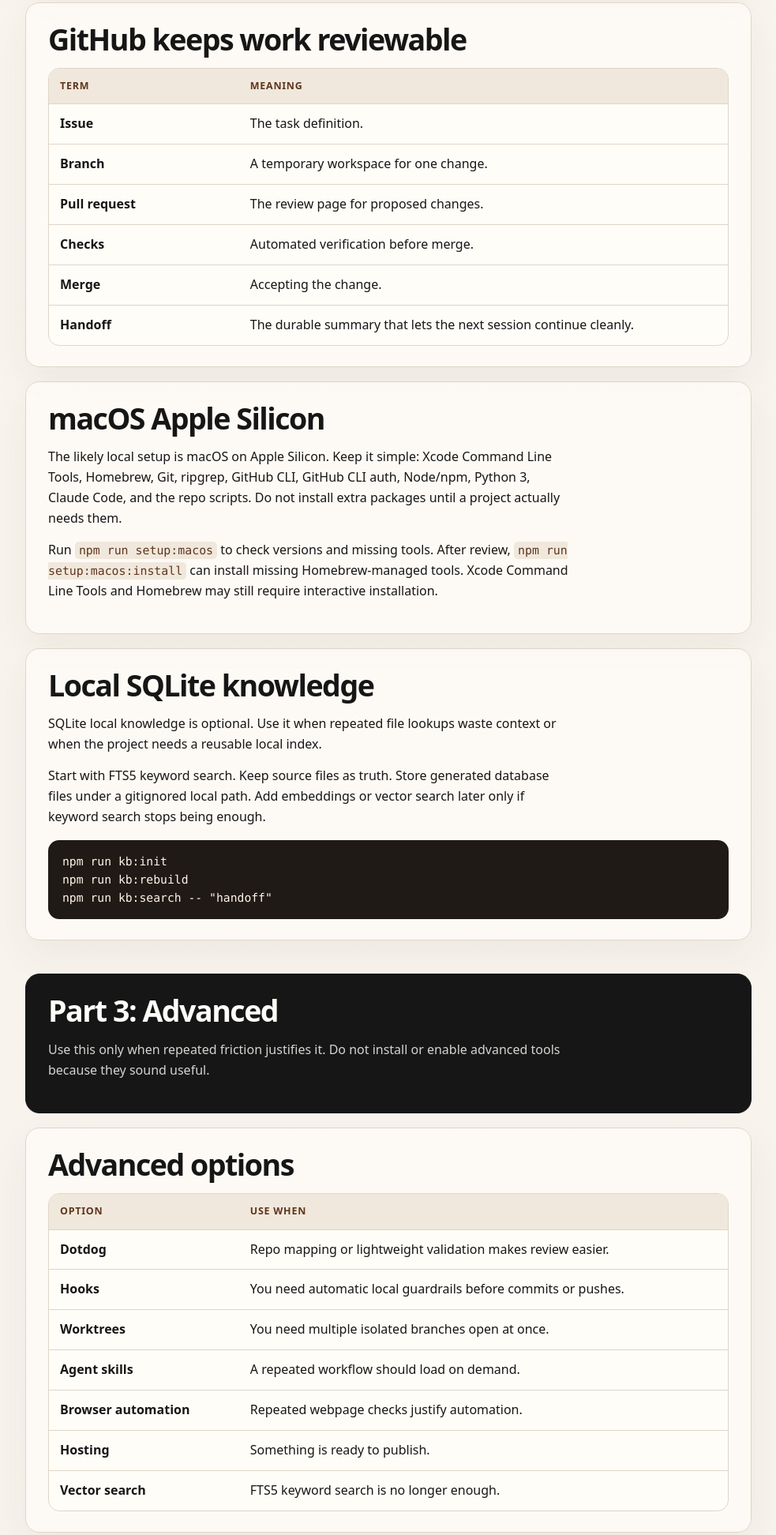
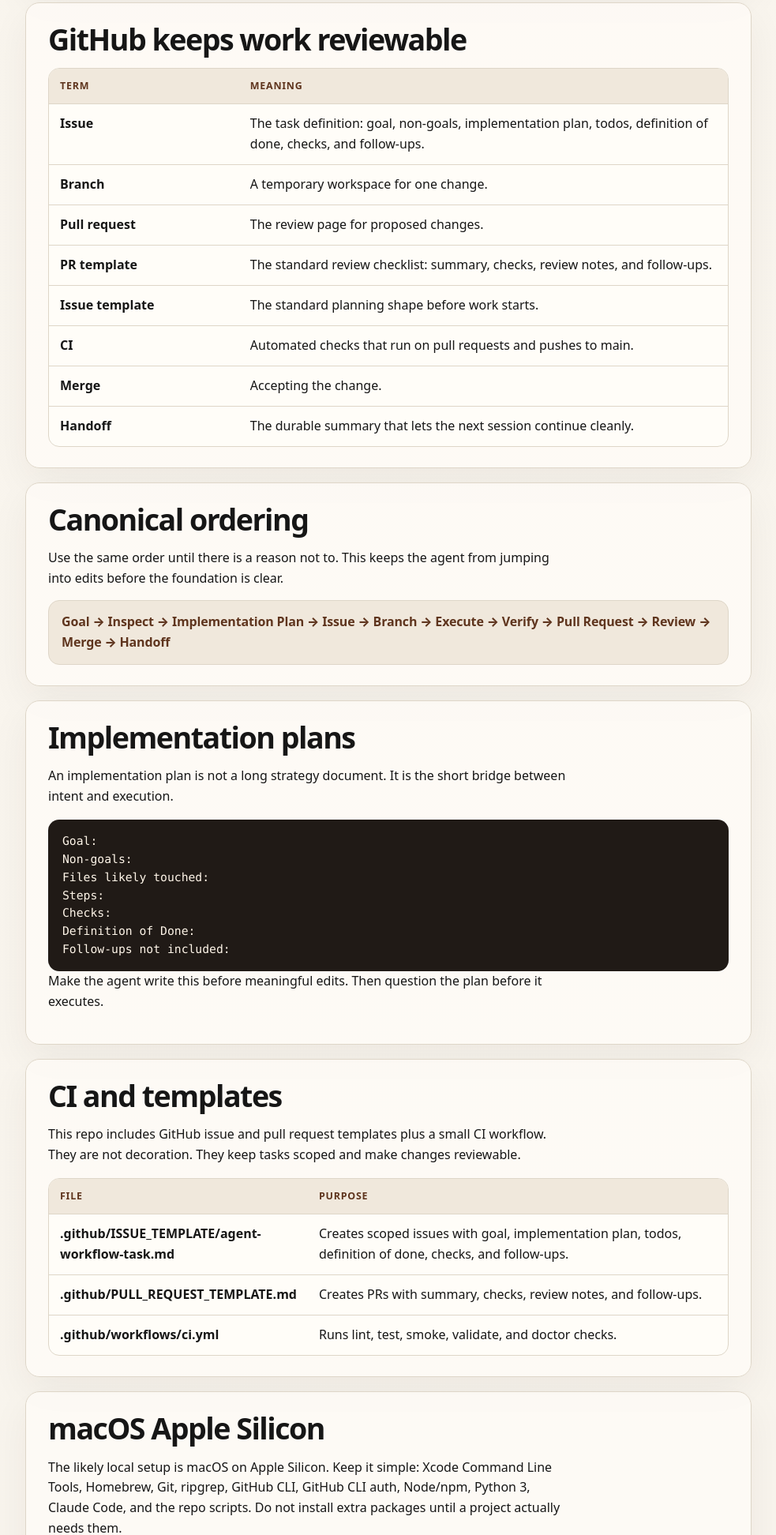
Before and after one commit to logohere/agent-workflow-starter, a website: page human-guide.html in a window 1280 px wide. Shown: the part 4591-6535 px from the top of the page at 79% size, without its empty margins (148-1131 px from the left). Drawn offline with Linux system fonts and the light colour scheme.

Commit message:
docs: explain templates ci and implementation plans

```diff
--- a/human-guide.html
+++ b/human-guide.html
@@ -313,12 +313,44 @@
     <h2>GitHub keeps work reviewable</h2>
     <table>
       <tr><th>Term</th><th>Meaning</th></tr>
-      <tr><td>Issue</td><td>The task definition.</td></tr>
+      <tr><td>Issue</td><td>The task definition: goal, non-goals, implementation plan, todos, definition of done, checks, and follow-ups.</td></tr>
       <tr><td>Branch</td><td>A temporary workspace for one change.</td></tr>
       <tr><td>Pull request</td><td>The review page for proposed changes.</td></tr>
-      <tr><td>Checks</td><td>Automated verification before merge.</td></tr>
+      <tr><td>PR template</td><td>The standard review checklist: summary, checks, review notes, and follow-ups.</td></tr>
+      <tr><td>Issue template</td><td>The standard planning shape before work starts.</td></tr>
+      <tr><td>CI</td><td>Automated checks that run on pull requests and pushes to main.</td></tr>
       <tr><td>Merge</td><td>Accepting the change.</td></tr>
       <tr><td>Handoff</td><td>The durable summary that lets the next session continue cleanly.</td></tr>
+    </table>
+  </section>
+
+  <section>
+    <h2>Canonical ordering</h2>
+    <p>Use the same order until there is a reason not to. This keeps the agent from jumping into edits before the foundation is clear.</p>
+    <div class="workflow">Goal → Inspect → Implementation Plan → Issue → Branch → Execute → Verify → Pull Request → Review → Merge → Handoff</div>
+  </section>
+
+  <section>
+    <h2>Implementation plans</h2>
+    <p>An implementation plan is not a long strategy document. It is the short bridge between intent and execution.</p>
+    <pre>Goal:
+Non-goals:
+Files likely touched:
+Steps:
+Checks:
+Definition of Done:
+Follow-ups not included:</pre>
+    <p>Make the agent write this before meaningful edits. Then question the plan before it executes.</p>
+  </section>
+
+  <section>
+    <h2>CI and templates</h2>
+    <p>This repo includes GitHub issue and pull request templates plus a small CI workflow. They are not decoration. They keep tasks scoped and make changes reviewable.</p>
+    <table>
+      <tr><th>File</th><th>Purpose</th></tr>
+      <tr><td>.github/ISSUE_TEMPLATE/agent-workflow-task.md</td><td>Creates scoped issues with goal, implementation plan, todos, definition of done, checks, and follow-ups.</td></tr>
+      <tr><td>.github/PULL_REQUEST_TEMPLATE.md</td><td>Creates PRs with summary, checks, review notes, and follow-ups.</td></tr>
+      <tr><td>.github/workflows/ci.yml</td><td>Runs lint, test, smoke, validate, and doctor checks.</td></tr>
     </table>
   </section>
 
--- a/scripts/smoke.mjs
+++ b/scripts/smoke.mjs
@@ -16,6 +16,8 @@
   [readme, "Context Hygiene"],
   [readme, "Local SQLite Knowledge"],
   [readme, "Dotdog"],
+  [readme, "Implementation Plan"],
+  [readme, "GitHub templates and CI"],
   [readme, "npm run test"],
   [claude, "Claude Code Instructions"],
   [claude, "Context hygiene"],
@@ -27,6 +29,9 @@
   [human, "AI is useful, but not wise"],
   [human, "Context hygiene"],
   [human, "Local SQLite knowledge"],
+  [human, "Canonical ordering"],
+  [human, "CI and templates"],
+  [human, "Implementation plans"],
   [agent, "Goal"],
   [agent, "Todos"],
   [agent, "Definition of Done"],
```
Also changed, not shown: agent-ops.md (+17 -6 lines), templates/issue-template.md (+2 -0 lines), templates/pull-request-template.md (+1 -0 lines), .github/ISSUE_TEMPLATE/agent-workflow-task.md, .github/PULL_REQUEST_TEMPLATE.md, README.md.
